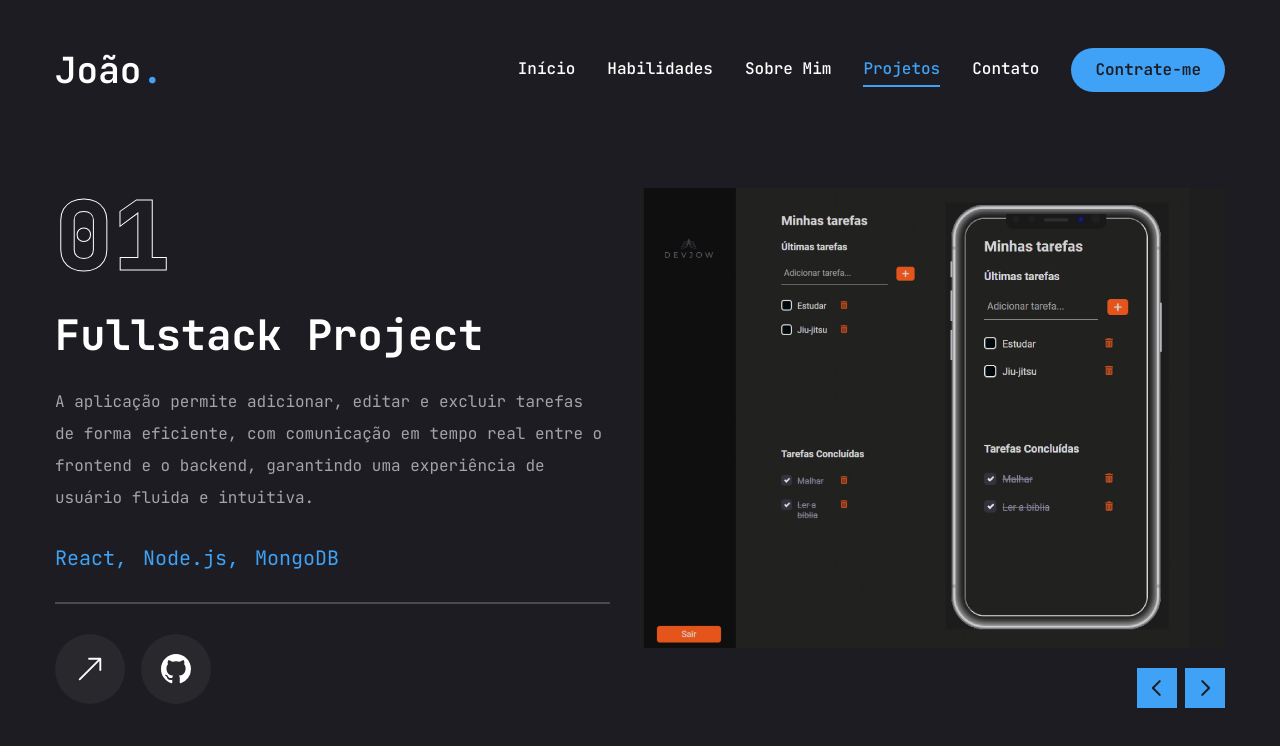
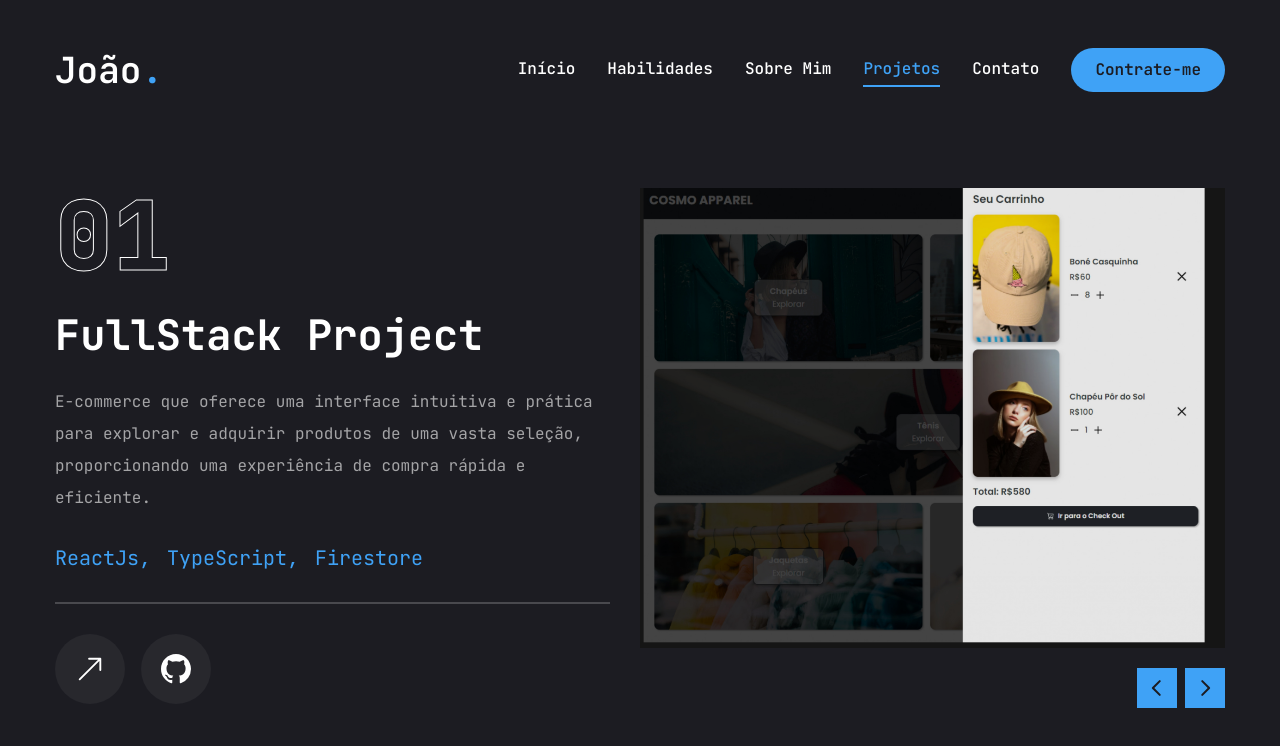
Before and after one commit to JoaoGomesss/portfolio, a Next.js app: page /projetos in a window 1280 px wide. Shown: the top 746 px of the page. Built offline with nearby package versions, Linux system fonts and the light colour scheme.

Commit message:
feat: add cosmo apparel project

```diff
--- a/app/contato/page.jsx
+++ b/app/contato/page.jsx
@@ -32,7 +32,7 @@ const info = [
   {
     icon: <FaMapMarkerAlt />,
     title: "Endereço",
-    description: "Salvador-BA, AV. Euclydes da Cunha - Graça",
+    description: "Salvador-BA, Av. Euclydes da Cunha - Graça",
   },
 ];
 
--- a/app/projetos/page.jsx
+++ b/app/projetos/page.jsx
@@ -21,43 +21,21 @@ import Image from "next/image";
 import WorkSliderBtns from "@/components/WorkSliderBtns";
 
 const projects = [
-  // {
-  //   num: "01",
-  //   category: "FullStack",
-  //   title: "project 1",
-  //   description:
-  //     "E-commerce que oferece uma interface fácil de usar para pesquisar e comprar produtos dentre uma ampla seleção que varia em modelo, tamanho e preço.",
-  //   stack: [
-  //     { name: "ReactJs" },
-  //     { name: "MongoDB" },
-  //     { name: "Express" },
-  //     { name: "NodeJs" },
-  //   ],
-  //   image: "/",
-  //   live: "",
-  //   github: "",
-  // },
-  // {
-  //   num: "02",
-  //   category: "FullStack",
-  //   title: "project 2",
-  //   description:
-  //     "Um app de barbearia para agendar os serviços requisitados pelos clientes.",
-  //   stack: [
-  //     { name: "ReactJs" },
-  //     { name: "TypeScript" },
-  //     { name: "NextJs" },
-  //     { name: "PostgreSQL" },
-  //     { name: "Prisma" },
-  //   ],
-  //   image: "/",
-  //   live: "",
-  //   github: "",
-  // },
   {
     num: "01",
+    category: "FullStack",
+    title: "project 1",
+    description:
+      "E-commerce que oferece uma interface intuitiva e prática para explorar e adquirir produtos de uma vasta seleção, proporcionando uma experiência de compra rápida e eficiente.",
+    stack: [{ name: "ReactJs" }, { name: "TypeScript" }, { name: "Firestore" }],
+    image: "/assets/cosmo-apparel.jpg",
+    live: "https://ecommerce-front-cv8uplvgc-jows-projects-9784ef6c.vercel.app/",
+    github: "https://github.com/JoaoGomesss/ecommerce-front",
+  },
+  {
+    num: "02",
     category: "Fullstack",
-    title: "project 1",
+    title: "project 2",
     description:
       "A aplicação permite adicionar, editar e excluir tarefas de forma eficiente, com comunicação em tempo real entre o frontend e o backend, garantindo uma experiência de usuário fluida e intuitiva.",
     stack: [{ name: "React" }, { name: "Node.js" }, { name: "MongoDB" }],
@@ -66,20 +44,20 @@ const projects = [
     github: "https://github.com/JoaoGomesss/taskmanager",
   },
   {
-    num: "02",
+    num: "03",
     category: "frontend",
-    title: "project 2",
+    title: "project 3",
     description:
       "Lista de tarefas que se comunica com uma API para armazenar e recuperar dados, permitindo adicionar, editar e excluir tarefas de forma eficiente.",
-    stack: [{ name: "React" }, { name: "Redux" }, { name: "TypeScript" }],
+    stack: [{ name: "React" }, { name: "TypeScript" }],
     image: "/assets/2.png",
     live: "https://to-do-list-ehq.pages.dev/",
     github: "https://github.com/JoaoGomesss/to-do-list",
   },
   {
-    num: "03",
+    num: "04",
     category: "frontend",
-    title: "project 3",
+    title: "project 4",
     description:
       "Site institucional feito para captação de leads de um profissional de educação física",
     stack: [{ name: "React" }, { name: "UI/UX Design" }, { name: "Figma" }],
--- a/app/sobre/page.jsx
+++ b/app/sobre/page.jsx
@@ -18,7 +18,7 @@ import {
 } from "react-icons/bi";
 import { SiPrisma, SiPostgresql } from "react-icons/si";
 import { DiCss3 } from "react-icons/di";
-import { SiExpress, SiNextdotjs } from "react-icons/si";
+import { SiJest, SiNextdotjs } from "react-icons/si";
 
 const about = {
   title: "Sobre Mim",
@@ -132,8 +132,8 @@ const skills = {
       name: "NodeJs",
     },
     {
-      icon: <SiExpress />,
-      name: "Express",
+      icon: <SiJest />,
+      name: "Jest",
     },
     {
       icon: <BiLogoMongodb />,
```
Also changed, not shown: public/assets/cosmo-apparel.jpg (added), 1 other file (tests, documents, lock files or other folders).
